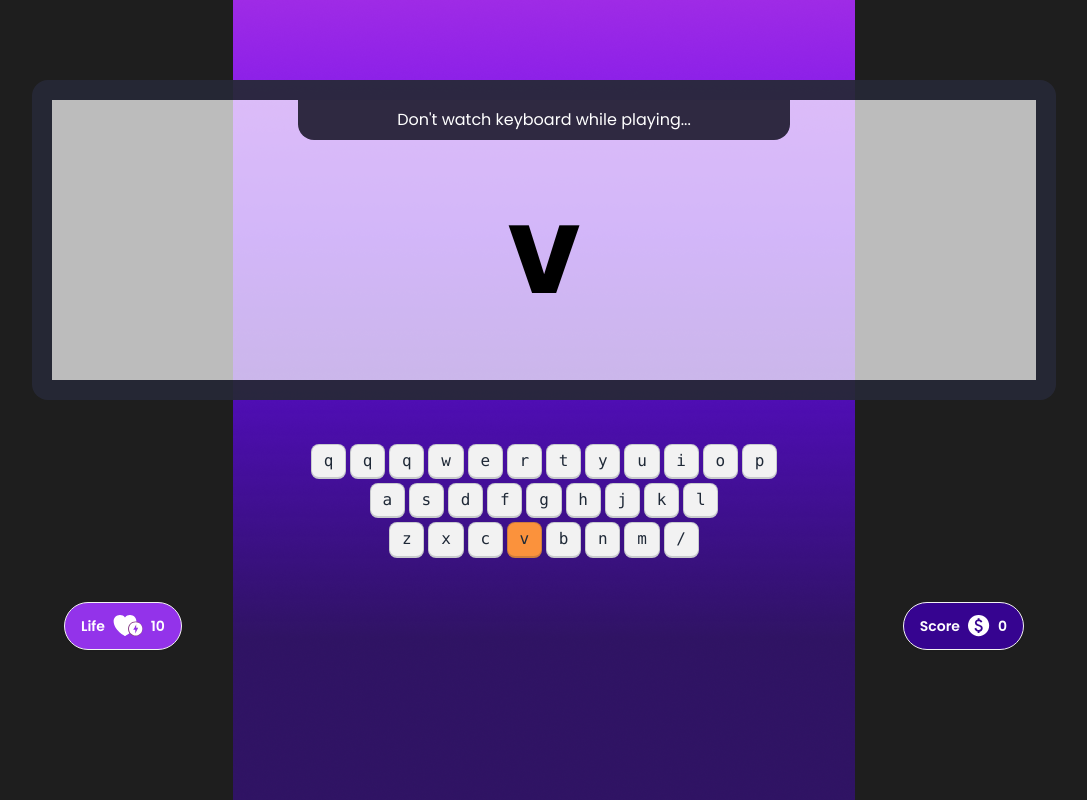
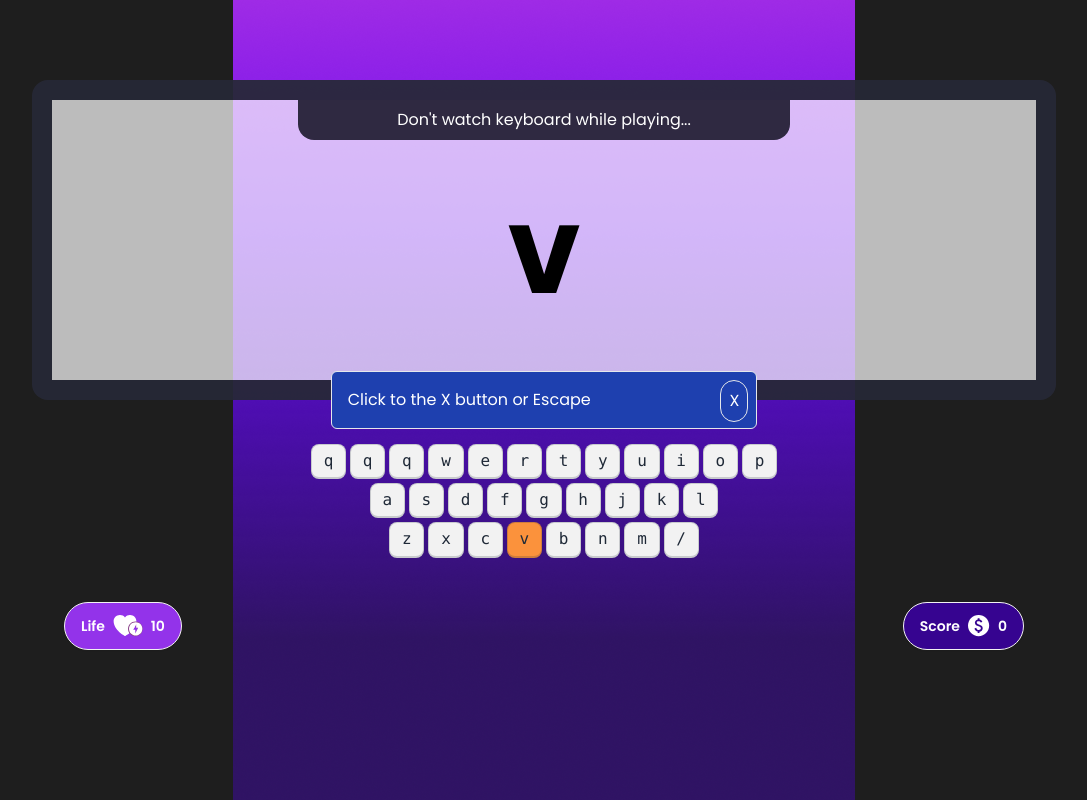
Before and after one commit to Mahadicode/alphabet-clash, a plain HTML site: page index.html in a window 1280 px wide. Both pictures are taken after a click on the button "Play Now". Shown: the whole page, without its empty margins (96-1183 px from the left). Drawn offline with nearby package versions, Linux system fonts and the light colour scheme.

Commit message:
modal box added

```diff
--- a/index.html
+++ b/index.html
@@ -20,6 +20,14 @@
   <main class=" min-h-screen bg-[#1E1E1E] bg-[url(images/background.png)] bg-no-repeat bg-center">
 
     <!-- Home screen section -->
+    <!-- modal section  -->
+    <section id="modal" class="fixed w-full h-full  justify-center items-center ">
+      <div id="modal-box" class="w-1/3 bg-blue-800 border p-4 relative rounded-md">
+        <button id="X-button" onclick="modalClose()"
+          class="border text-white p-2 rounded-full bg-none absolute top-2 right-2">X</button>
+        <p class="text-white">Click to the X button or Escape</p>
+      </div>
+    </section>
     <section id="home" class=" text-white flex justify-center items-center flex-col min-h-screen  ">
       <div class="flex flex-col gap-3 justify-center items-center">
         <h1 class="text-anton uppercase text-8xl">Alphabet clash</h1>
@@ -27,6 +35,9 @@
         <button onclick="play()" class="btn bg-white text-black">Play Now</button>
       </div>
     </section>
+
+
+
 
     <!-- play ground  section-->
     <section id="play-ground" class=" flex flex-col justify-center items-center gap-10 pt-20 hidden">
--- a/script/script.js
+++ b/script/script.js
@@ -1,7 +1,8 @@
 
 const audio = new Audio();
 let isGamePlayOn = false;
-const artbord = document.getElementById("art-board");
+const artBoard = document.getElementById("art-board");
+const modalBox = document.getElementById("modal");
 function handleEventlistenerKeyUp(event) {
   if (isGamePlayOn == false) return;
   const playerPres = event.key;
@@ -38,13 +39,13 @@ function handleEventlistenerKeyUp(event) {
     const life = getElementValueById('present-life');
     const updateLife = life - 1;
     const updateLifeColorPercentage = (updateLife * 100) / 10;
-    artbord.style.background = `linear-gradient(white ${updateLifeColorPercentage}%,red)`;
+    artBoard.style.background = `linear-gradient(white ${updateLifeColorPercentage}%,red)`;
     setElementValueById('present-life', updateLife);
     if (updateLife === 0) {
       gameOver()
         audio.src = ("../audio/game-over.mp3");
       audio.play();
-       artbord.style.background = `linear-gradient(white 100%,red)`;
+       artBoard.style.background = `linear-gradient(white 100%,red)`;
     }
   }
 
@@ -58,8 +59,6 @@ function continuePlay() {
   presentAlphabet.innerText = alphabet;
   setBackgroundColor(alphabet);
 }
-
-
 
 function play() {
   hideClass('home');
@@ -82,3 +81,15 @@ function gameOver() {
   removeBackgroundColor(element);
 
 }
+
+function modalOpen(event) {
+  if (event.clientY < 20) {
+    modalBox.style.display = 'flex';
+    console.log('amar')
+ }
+}
+function modalClose() {
+  modalBox.style.display = 'none';
+}
+
+document.body.onmousemove = modalOpen;
--- a/style/style.css
+++ b/style/style.css
@@ -6,3 +6,6 @@
 .text-anton{
   font-family: "Anton", sans-serif;
 }
+#modal{
+  display: none;
+}
```
